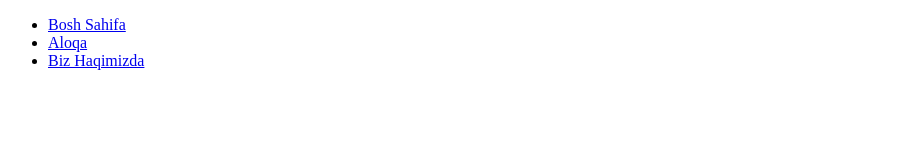
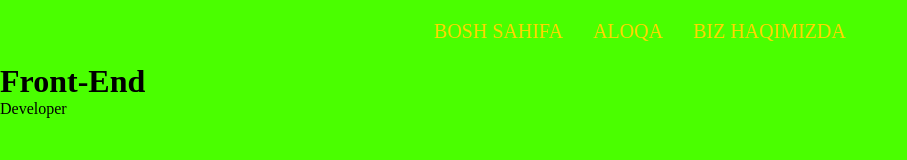
Before and after one commit to MrKhad1roff/Botir, a plain HTML site: page index.html in a window 1280 px wide. Shown: the whole page, without its empty margins (0-907 px from the left). Drawn offline with Linux system fonts and the light colour scheme.

Commit message:
add style

```diff
--- a/index.html
+++ b/index.html
@@ -16,6 +16,10 @@
                 <li  class="item"><a href="#!" class="link">Biz Haqimizda</a></li>
             </ul>
         </div>
+        <div class="header_content">
+            <h1 class="header_title">Front-End</h1>
+            <p class="header_text">Developer</p>
+        </div>
     </header>
 </body>
 </html>
--- a/style.css
+++ b/style.css
@@ -0,0 +1,31 @@
+*{
+    margin: 0;
+    padding: 0;
+}
+a{
+    text-decoration: none;
+}
+ul{
+    list-style: none;
+}
+.header{
+    height: 100vh;
+    background:#4AFF00;
+
+}
+.nav{
+    width: 1200px;
+    margin: auto;
+    display: flex;
+    justify-content: center;
+    padding: 20px 0;
+}
+.list{
+    display: flex;
+    column-gap: 30px;
+}
+.link{
+    color: gold;
+    font-size: 20px;
+    text-transform: uppercase;
+}
```
